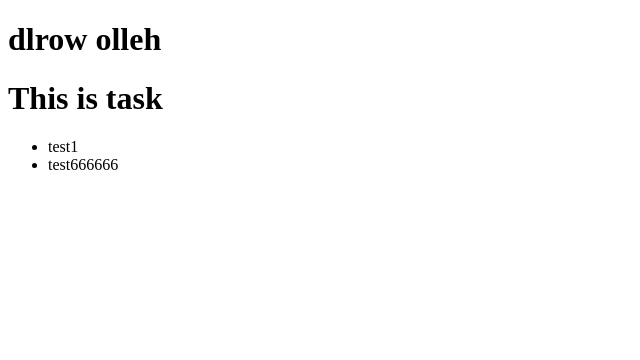
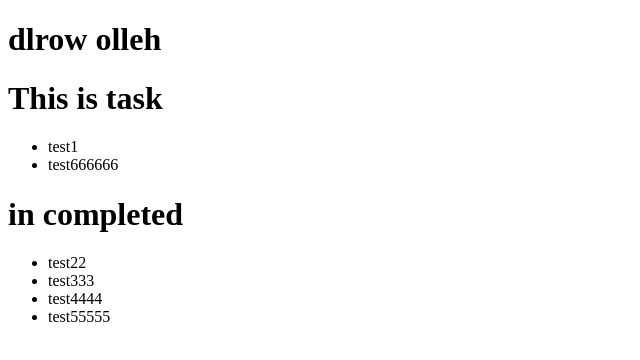
Before and after one commit to huashen/vue-learn, a plain HTML site: page 05-v-compute.html in a window 1280 px wide. Shown: the whole page, without its empty margins (0-640 px from the left). Drawn offline with nearby package versions, Linux system fonts and the light colour scheme.

Commit message:
add v-compute demo:stage 2

```diff
--- a/05-v-compute.html
+++ b/05-v-compute.html
@@ -15,6 +15,11 @@
     <h1>This is task</h1>
     <ul>
         <li v-for="task in tasks" v-if="task.completed" v-text="task.describe"></li>
+    </ul>
+
+    <h1>in completed</h1>
+    <ul>
+       <li v-for="task in completeTask" v-text="task.describe"></li>
     </ul>
 
 </div>
@@ -35,8 +40,10 @@
                 {describe:"test666666", completed:true}
             ]
         },
-        completed: {
-
+        computed: {
+            completeTask() {
+                return this.tasks.filter(task => !task.completed);
+            }
         }
     });
 </script>
```
